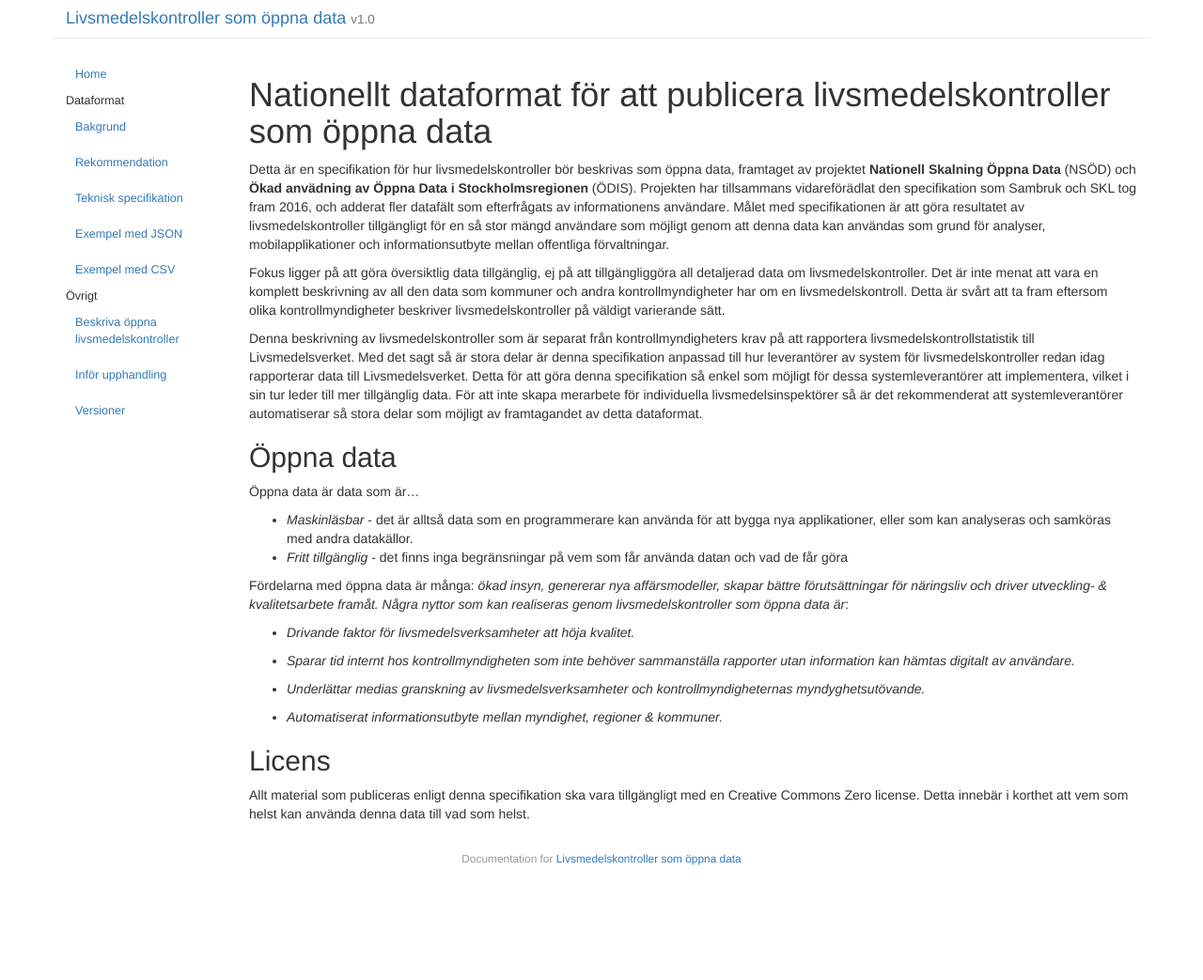
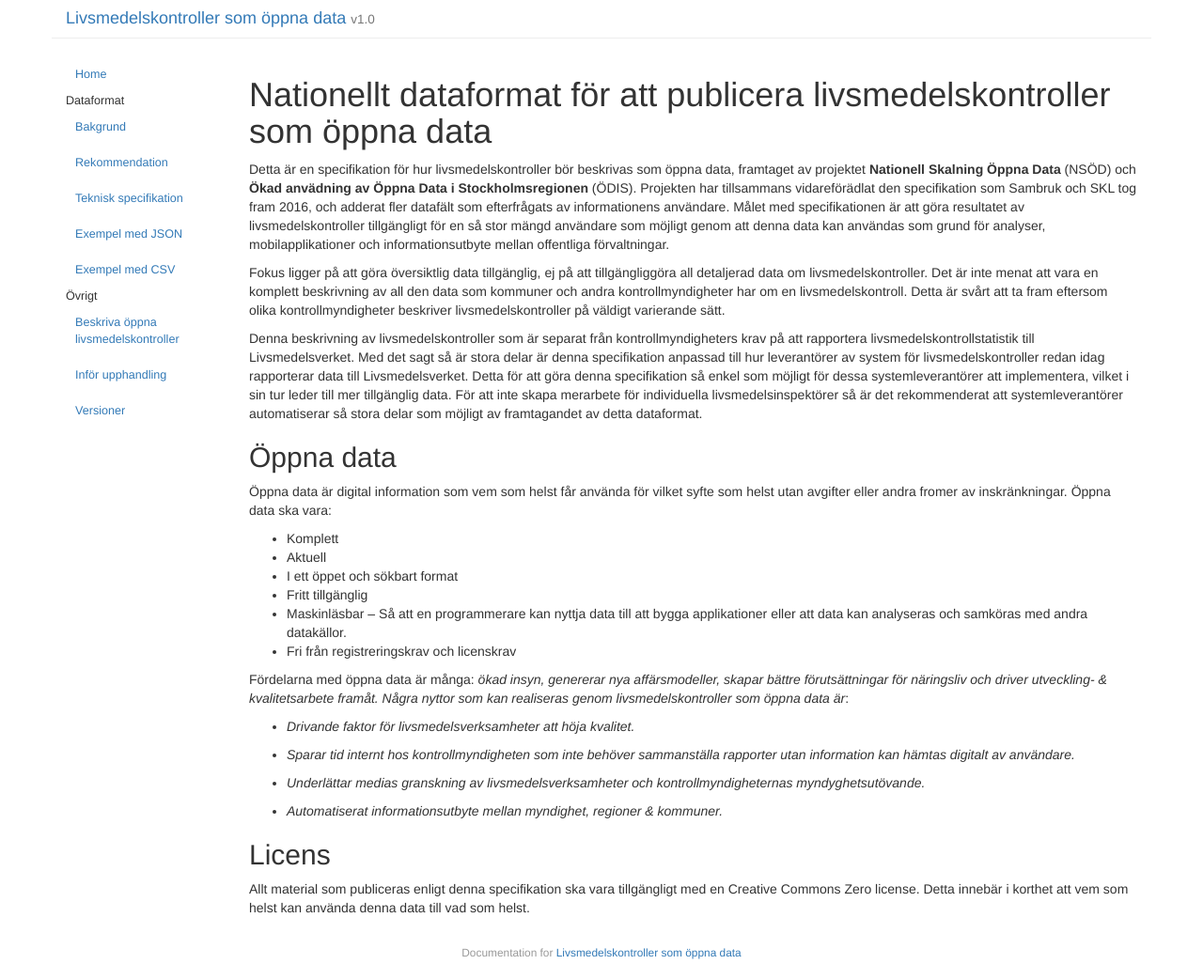
Before and after one commit to Sambruk/livsmedel, a Jekyll site: the page built from index.md, in a window 1280 px wide. Shown: the whole page at 94% size. Built offline with Jekyll 4.4.1, drawn with Linux system fonts in a browser that asks for light colours; before the commit the page ends 943 px from its top, so only the background shows below that.

```diff
--- a/index.md
+++ b/index.md
@@ -12,10 +12,13 @@ Fokus ligger på att göra översiktlig data tillgänglig, ej på att tillgängl
 Denna beskrivning av livsmedelskontroller som är separat från kontrollmyndigheters krav på att rapportera livsmedelskontrollstatistik till Livsmedelsverket. Med det sagt så är stora delar är denna specifikation anpassad till hur leverantörer av system för livsmedelskontroller redan idag rapporterar data till Livsmedelsverket. Detta för att göra denna specifikation så enkel som möjligt för dessa systemleverantörer att implementera, vilket i sin tur leder till mer tillgänglig data. För att inte skapa merarbete för individuella livsmedelsinspektörer så är det rekommenderat att systemleverantörer automatiserar så stora delar som möjligt av framtagandet av detta dataformat.
 
 ## Öppna data
-Öppna data är data som är...
-
-* *Maskinläsbar* - det är alltså data som en programmerare kan använda för att bygga nya applikationer, eller som kan analyseras och samköras med andra datakällor.
-* *Fritt tillgänglig* - det finns inga begränsningar på vem som får använda datan och vad de får göra
+Öppna data är digital information som vem som helst får använda för vilket syfte som helst utan avgifter eller andra fromer av inskränkningar. Öppna data ska vara:
+* Komplett
+* Aktuell
+* I ett öppet och sökbart format
+* Fritt tillgänglig
+* Maskinläsbar – Så att en programmerare kan nyttja data till att bygga applikationer eller att data kan analyseras och samköras med andra datakällor.
+* Fri från registreringskrav och licenskrav
 
 Fördelarna med öppna data är många: *ökad insyn, genererar nya affärsmodeller, skapar bättre förutsättningar för näringsliv och driver utveckling- & kvalitetsarbete framåt. Några nyttor som kan realiseras genom livsmedelskontroller som öppna data är*:
 
```
Also changed, not shown: _posts/2020-10-21-DCAT-AP-SE.md (+4 -4 lines), _posts/2020-10-21-rekommendation.md (+2 -2 lines), _posts/2020-10-21-teknisk-specifikation.md (+1 -1 lines), 2 other files.
